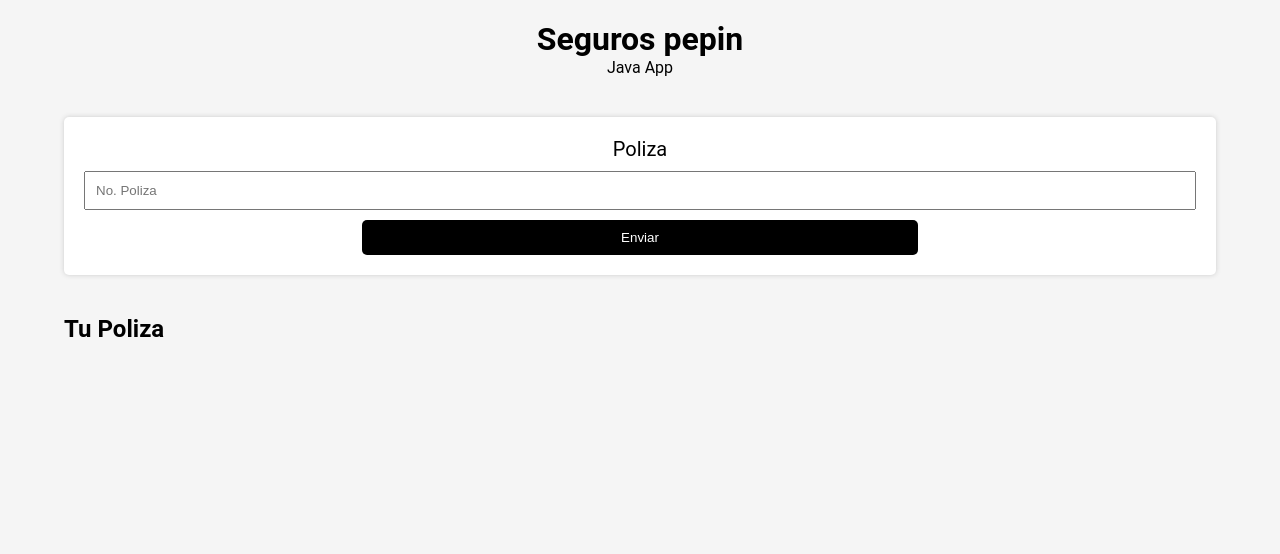
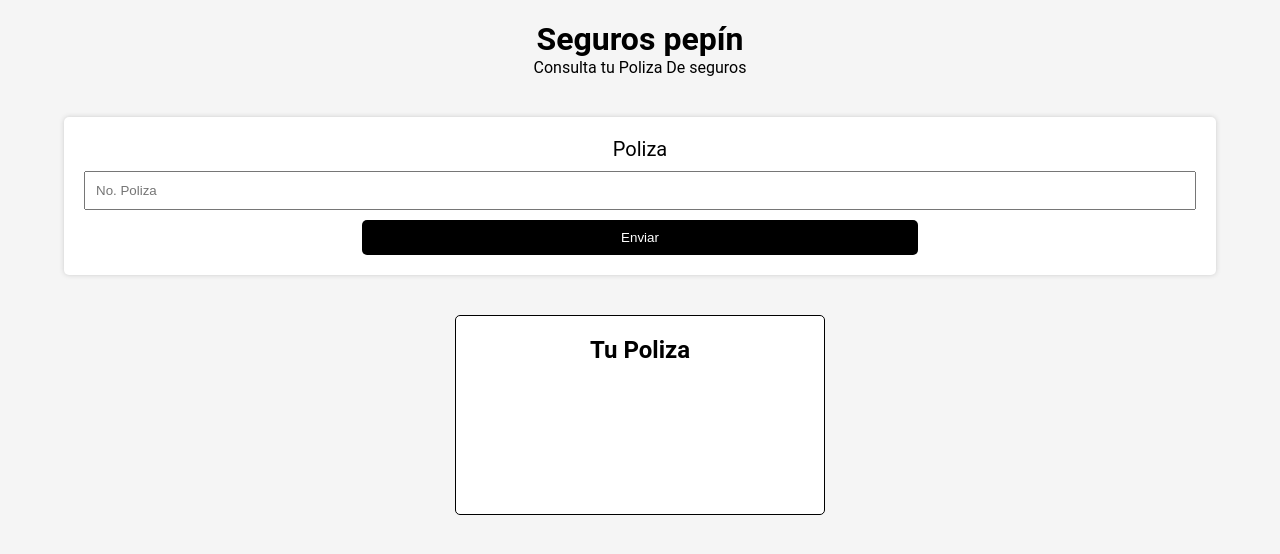
Before and after one commit to elizonRL/seguros-Fontend, a Java web app: page / in a window 1280 px wide. Shown: the part 142-696 px from the top of the page. Run offline with Tomcat 11, a stand-in JSP engine, Linux system fonts and the light colour scheme.

Commit message:
cambios en el frontend

```diff
--- a/src/main/webapp/app.js
+++ b/src/main/webapp/app.js
@@ -1,22 +1,43 @@
 
-const poliza = document.getElementById("poliza").value;
+const poliza = document.getElementById("poliza");
 const form = document.getElementById("form");
+const button = document.getElementById("btn-enviar");
+const errorElement = document.getElementById("Poliza-error");
+const cardElement = document.getElementById("card");
+
 
 form.addEventListener("submit", (e) => {
     e.preventDefault();
-    validarPoliza();
-    console.log("enviado");
+    if (poliza.value === "" || poliza.value.length < 3) {
+        errorElement.innerHTML = `<p style="color:red;"> Verifica Tu poliza de seguros </p>`;
+        return false;
+    }
+    console.log(poliza.value)
+    errorElement.innerHTML = `<p style="color:green;"> Datos correctos</p>`;
+    data(poliza.value, card);
+    return true;
+
+    //resetar el formulario
 
 });
 
- const validarPoliza = () => {
+function validarPoliza() {
+    if (poliza === "" || poliza.length < 3) {
+        errorElement.innerHTML = `<p style="color:red;"> Datos incorrectos</p>`;
+        return false;
+    }
+    console.log(poliza)
+    return true;
+}
 
-    if (poliza.length < 3) {
-        document.getElementById("Poliza-error").innerHTML = `<p style="color:red;">
-                                                                El campo debe tener al menos 3 caracteres</p>`;
-        return false;
-    } else {
-        return true;
-    }
 
+
+const data = (poliza, card) => {
+    cardElement.innerHTML =
+        `<div class="card" style="width: 18rem;">
+            <div class="card-body">
+                <h5 class="card-title">Poliza</h5>
+                <p class="card-text"> ${poliza} </p>
+            </div>
+        </div>`;
 }
--- a/src/main/webapp/css/style.css
+++ b/src/main/webapp/css/style.css
@@ -86,6 +86,20 @@ form button{
     cursor: pointer;
 
 }
+.respuesta{
+    grid-column: 2/3;
+    text-align: center;
+    justify-content: center;
+    margin-bottom: 20px;
+    background-color: #ffffff;
+    min-height: 200px;
+    border-radius: 5px;
+    border: solid 1px #000000;
+}
+.respuesta h2{
+    margin: 20px 0;
+    justify-content: center;
+}
 
 @media screen and (min-width:  768px) {
     body{
@@ -106,3 +120,13 @@ form button{
         grid-column: 1/4;
     }
 }
+.card{
+    background-color: #ffffff;
+    min-height: 200px;
+
+
+}
+.card-body{
+    padding: 20px;
+
+}
--- a/src/main/webapp/index.html
+++ b/src/main/webapp/index.html
@@ -21,8 +21,8 @@
 </nav>
 <main>
     <div class="titulo">
-        <h1>Seguros pepin</h1>
-        <p>Java App</p>
+        <h1>Seguros pepín</h1>
+        <p>Consulta tu Poliza De seguros</p>
     </div>
 <div class="formulario">
 
@@ -36,7 +36,7 @@
 </div>
     <div class="respuesta">
     <h2>Tu Poliza</h2>
-    <div id="data">
+    <div id="card">
 
     </div>
     </div>
```
Also changed, not shown: src/main/webapp/css/card.css (added, +150 -0 lines).
